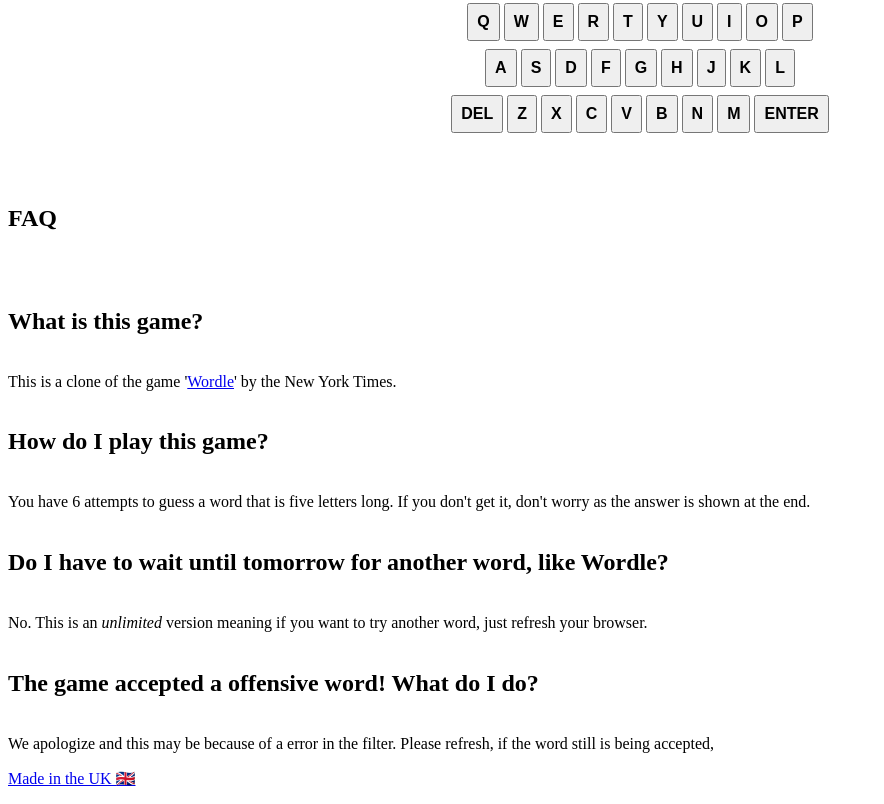
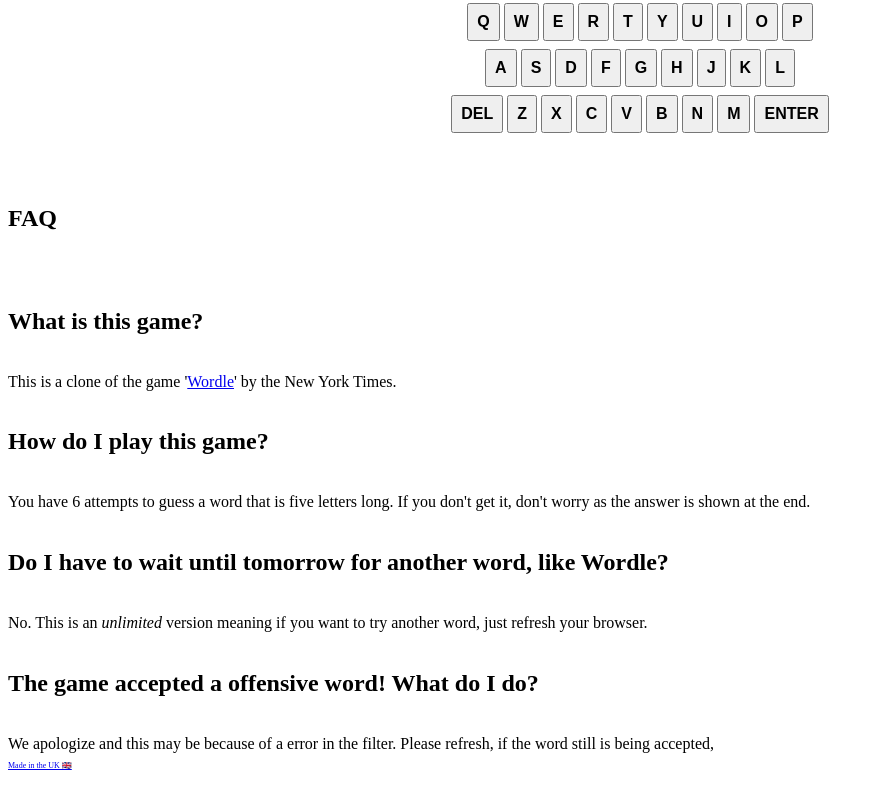
Before and after one commit to dmx3377/dmx3377.github.io, a plain HTML site: page index.html in a window 1280 px wide. Shown: the part 453-1257 px from the top of the page, without its empty margins (0-884 px from the left). After the commit the page ends 1231 px from the top, so only its background shows below. Drawn offline with nearby package versions, Linux system fonts and the light colour scheme.

Commit message:
Update style.css

```diff
--- a/style.css
+++ b/style.css
@@ -8,6 +8,11 @@ h1 {
   font-family: "DSans Bold", Arial, sans-serif;
   text-align: center;
  }
+
+.smalltext {
+  font-size: 0.5rem;
+  justify-content: center;
+}
 
  #game-board {
    display: flex;
```
